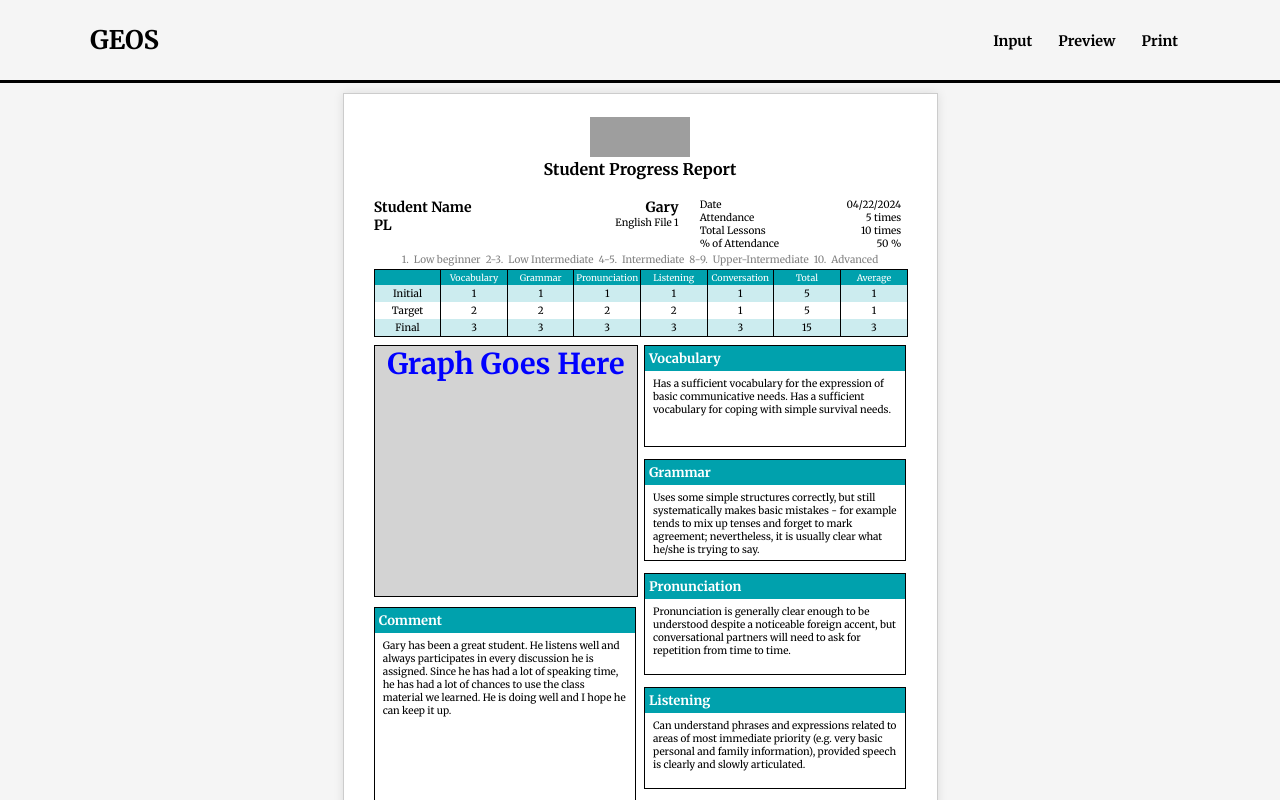
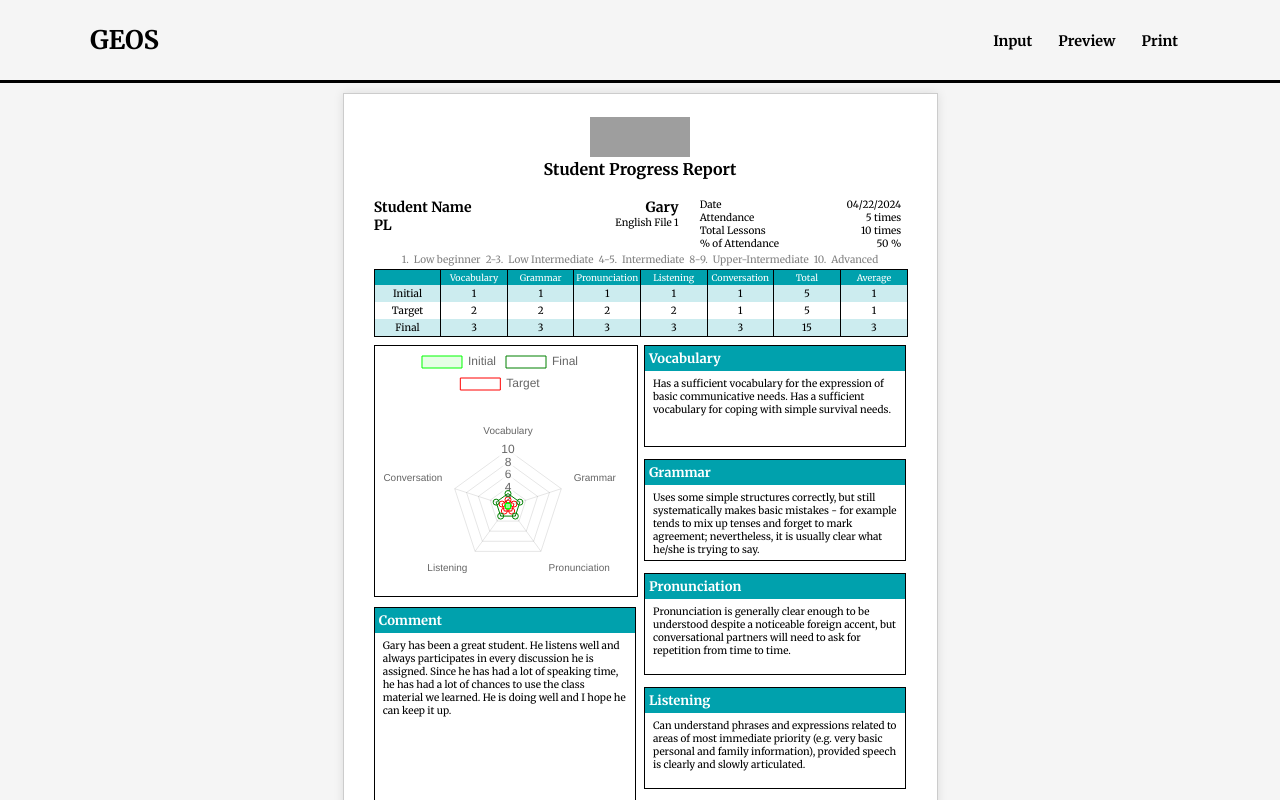
Before and after one commit to xsymmetry9/geos, a React app: page / in a window 1280 px wide. Both pictures are taken after a click on the item "Preview". Shown: the top 800 px of the page. Built offline with nearby package versions, Linux system fonts and the light colour scheme; grey boxes are pictures that could not be loaded.

Commit message:
Added graph

```diff
--- a/package.json
+++ b/package.json
@@ -30,9 +30,11 @@
     "webpack-dev-server": "^5.0.3"
   },
   "dependencies": {
+    "chart.js": "^4.4.2",
     "date-fns": "^3.6.0",
     "lodash": "^4.17.21",
     "react": "^18.2.0",
+    "react-chartjs-2": "^5.2.0",
     "react-dom": "^18.2.0"
   }
 }
--- a/src/plot/Graph.jsx
+++ b/src/plot/Graph.jsx
@@ -1,11 +1,74 @@
 import React from "react";
+import {
+    Chart as ChartJS,
+    RadialLinearScale,
+    PointElement,
+    LineElement,
+    Filler,
+    Tooltip,
+    Legend,
+} from 'chart.js';
+import {Radar} from "react-chartjs-2";
+
+ChartJS.register(
+    RadialLinearScale,
+    PointElement,
+    LineElement,
+    Filler,
+    Tooltip,
+    Legend
+);
 
 const Graph = (data) =>{
-    console.log(data);
+    const options = {
+        scales: {
+            r: {
+                pointLabels:{
+                    font:{
+                        size: 10,
+                        color: "green"
+                    }
+                },
+                max: 10,
+                min: 1
+            }
+        }
+    };
+    const graphData = {
+        labels: ["Vocabulary", "Grammar", "Pronunciation", "Listening", "Conversation"],
+        datasets:[
+            {
+                label: "Initial",
+                data: [data.levels[0].initial, data.levels[1].initial, data.levels[2].initial, data.levels[3].initial, data.levels[4].initial],
+                backgroundColor: "rgba(00, 255, 00, .1)",
+                borderColor: '#00FF00',
+                borderWidth: 1
+            },
+            {
+                label: "Final",
+                data: [data.levels[0].final, data.levels[1].final, data.levels[2].final, data.levels[3].final, data.levels[4].final],
+                backgroundColor: "transparent",
+                borderColor: 'green',
+                borderWidth: 1
+            },
+            {
+                label: "Target",
+                data: [data.levels[0].target, data.levels[1].target, data.levels[2].target, data.levels[3].target, data.levels[4].target],
+                backgroundColor: "transparent",
+                borderColor: 'red',
+                borderWidth: 1
+            }
+
+        ]
+    }
+
     return(
         <>
             <div className="graph-container">
-                <h1>Graph goes here</h1>
+                <Radar
+                    data = {graphData}
+                    options = {options}
+                />
             </div>
 
         </>
--- a/src/styles/preview.scss
+++ b/src/styles/preview.scss
@@ -7,6 +7,9 @@ $background-light: rgba(0, 161, 173, .2);
     @page{
         size: a4;
         margin: 0;
+    }
+    header, footer{
+        display: none;
     }
 }
 h1, h2{
@@ -20,7 +23,8 @@ p{
     font-size: 10px;
 }
 .papersize{
-    width: 595px;
+    max-width: 595px;
+    width: 100%;
     height: 842px;
     margin: auto;
     background-color: white;
@@ -154,7 +158,6 @@ p{
     width: 100%;
     height: 250px;
     border: 1px solid black;
-    background-color: lightgray;
     text-align: center;
     font-size: .9rem;
     color: blue;
```
Also changed, not shown: 1 other file (tests, documents, lock files or other folders).
